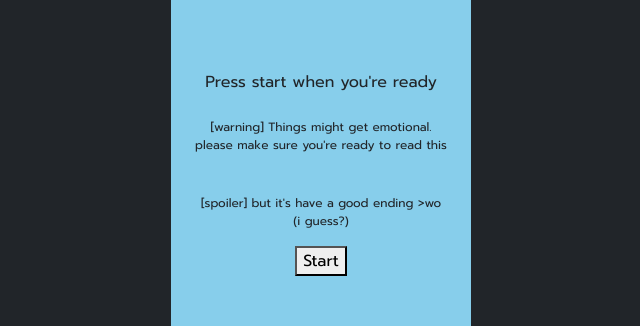
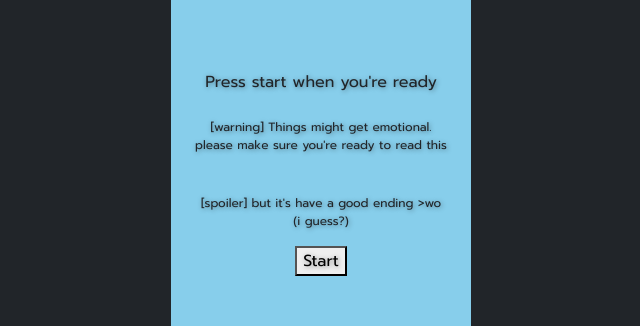
Before and after one commit to Jirawong/FromVtoDell, a website: page index.html in a window 1280 px wide. Shown: the part 125-451 px from the top of the page, 319-959 px from the left. Drawn offline with nearby package versions, Linux system fonts and the light colour scheme.

Commit message:
first commit

```diff
--- a/style.css
+++ b/style.css
@@ -11,6 +11,7 @@
 * {
   font-family: "Prompt", serif;
   transition: all 0.3s ease-in-out;
+  text-shadow: 1px 1px 5px rgba(0, 0, 0, 0.4);
 }
 
 .next {
```
